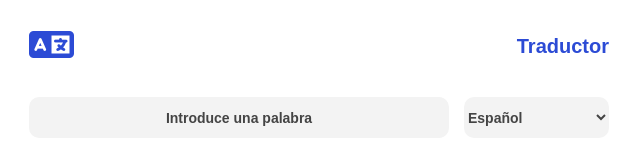
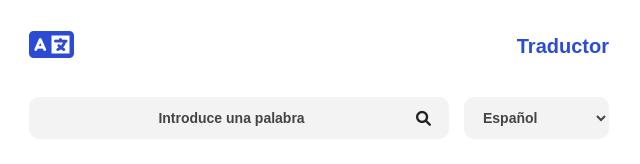
Before and after one commit to simbananayely12-alt/proyecto-traductor-Cevallos-Simbana, a plain HTML site: page index.html in a window 1280 px wide. Shown: the full height of the page, 321-961 px from the left. Drawn offline with Linux system fonts and the light colour scheme.

Commit message:
fix: corrige errores de tipeo en la base
Corrige font-family invalido (sans-serif0), icono de busqueda (fa-magnifying-glass), padding del selector (12 px) y el acento de Ingles.

```diff
--- a/index.html
+++ b/index.html
@@ -21,13 +21,13 @@
                 <div class="buscador_caja">
                     <input type="text" class="buscador_entrada" placeholder="Introduce una palabra">
                     <button type="submit" class="buscador_boton">
-                        <i class="fa-solid fa-magnifyng-glass"></i>
+                        <i class="fa-solid fa-magnifying-glass"></i>
                     </button>
                 </div>
 
                 <select class="buscador_selector">
                     <option value="es">Español</option>
-                    <option value="en">Ingles</option>
+                    <option value="en">Inglés</option>
                     <option value="fr">Francés</option>
                 </select>
             </form>
--- a/styles.css
+++ b/styles.css
@@ -5,8 +5,8 @@
 }
 
 body {
-    font-family: Arial, Helvetica, sans-serif0;
-    background-color: white;
+    font-family: Arial, Helvetica, sans-serif;
+    background-color: #ffffff;
     color: #333333;
 }
 
@@ -71,7 +71,7 @@ body {
 .buscador_boton {
     border: none;
     background-color: transparent;
-    cursor:  pointer;
+    cursor: pointer;
     font-size: 15px;
     color: #222222;
 }
@@ -81,7 +81,7 @@ body {
     background-color: #f3f3f3;
     border: none;
     border-radius: 10px;
-    padding: 12 px 15px;
+    padding: 12px 15px;
     font-size: 14px;
     font-weight: bold;
     color: #444444;
```
